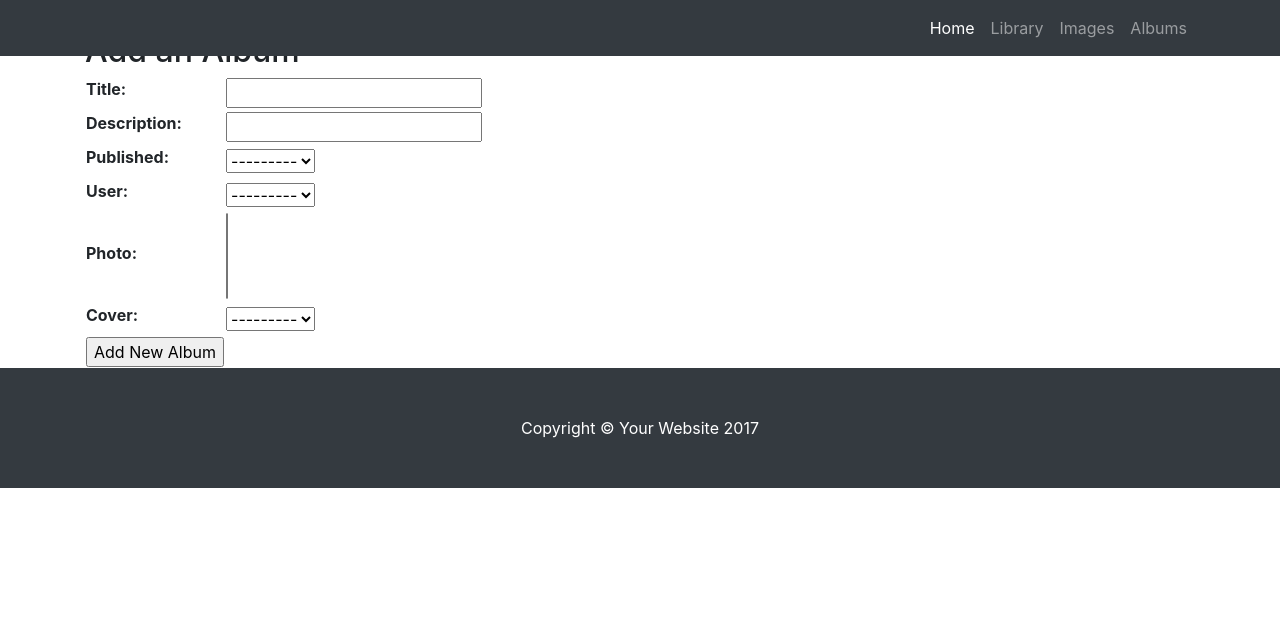
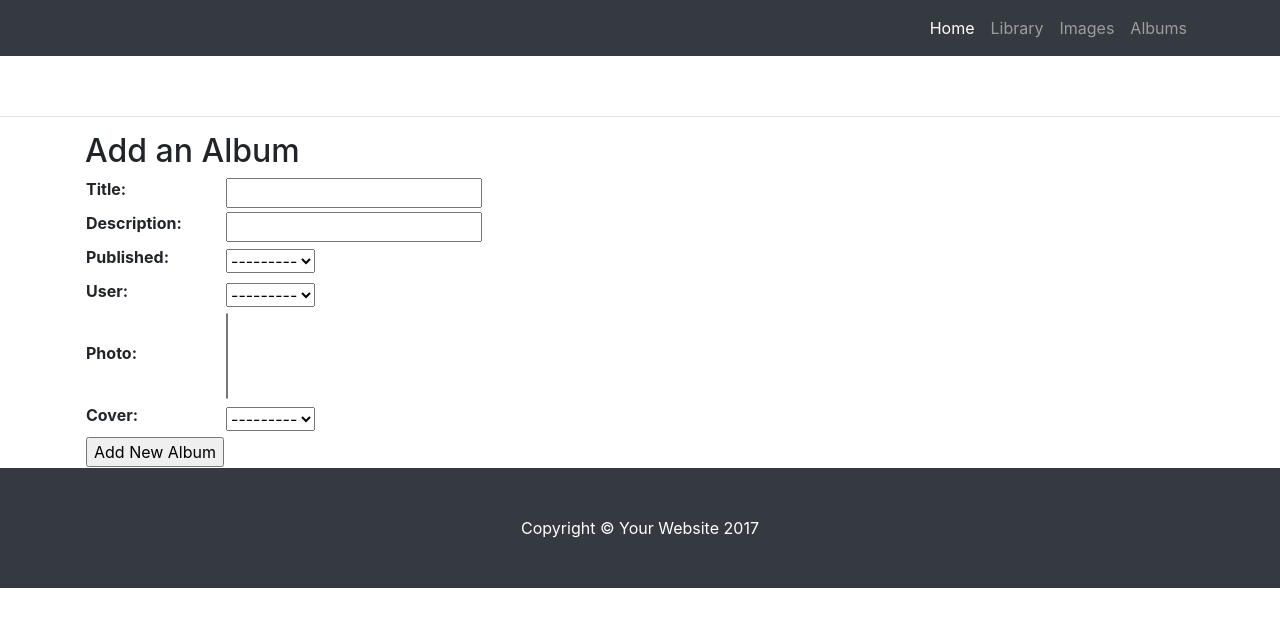
Before and after one commit to RJB888/django-imager, a Django app: page /images/albums/add/ in a window 1280 px wide. Shown: the top 627 px of the page. Run offline with Django 3.2, Linux system fonts and the light colour scheme; data that the repository does not hold is empty; some libraries are stand-ins or nearby versions.

Commit message:
added some extra space between header and log in

```diff
--- a/imagersite/imagersite/templates/imagersite/base.html
+++ b/imagersite/imagersite/templates/imagersite/base.html
@@ -17,6 +17,9 @@
   </head>
 
   <body>
+    <div style="height:100px">
+
+    </div>
     {% block content %}
     {% endblock %}
     {% if request.user.is_authenticated %}
```
